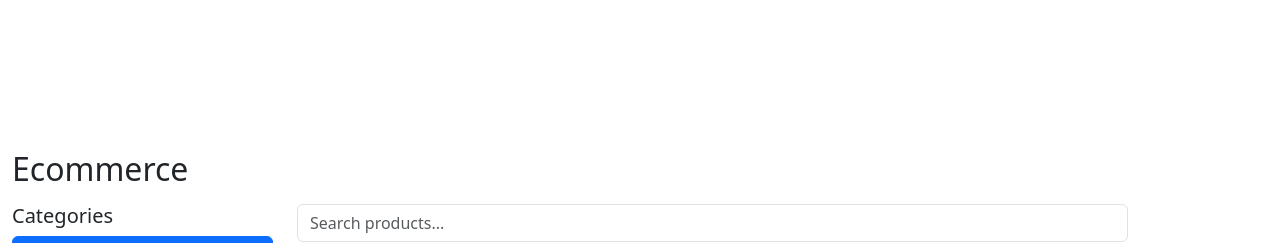
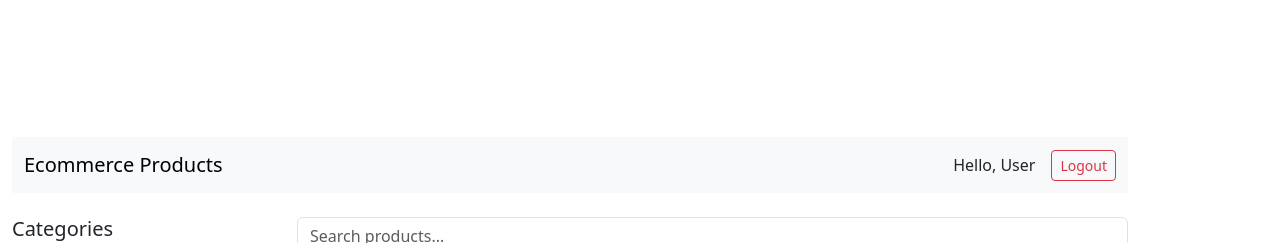
Before and after one commit to vigneshavm/vaisala-hackon-headless-commerce, a React (Vite) app in the folder client/: page /ProductList in a window 1280 px wide. Shown: the top 243 px of the page. Built offline with nearby package versions, Linux system fonts and the light colour scheme.

Commit message:
added header bar with logout option

```diff
--- a/client/src/pages/product.tsx
+++ b/client/src/pages/product.tsx
@@ -121,7 +121,19 @@
 
   return (
     <div className="container mt-4">
-      <h2 className="mb-3">Ecommerce</h2>
+         <nav className="navbar navbar-expand-lg navbar-light bg-light mb-4">
+        <div className="container-fluid">
+          <a className="navbar-brand" href="#">
+            Ecommerce Products
+          </a>
+          <div className="d-flex align-items-center">
+            <span className="me-3">Hello, User</span>
+            <button className="btn btn-outline-danger btn-sm" >
+              Logout
+            </button>
+          </div>
+        </div>
+      </nav>
       <div className="row">
         {/* Categories Sidebar */}
         <div className="col-md-3">
```
